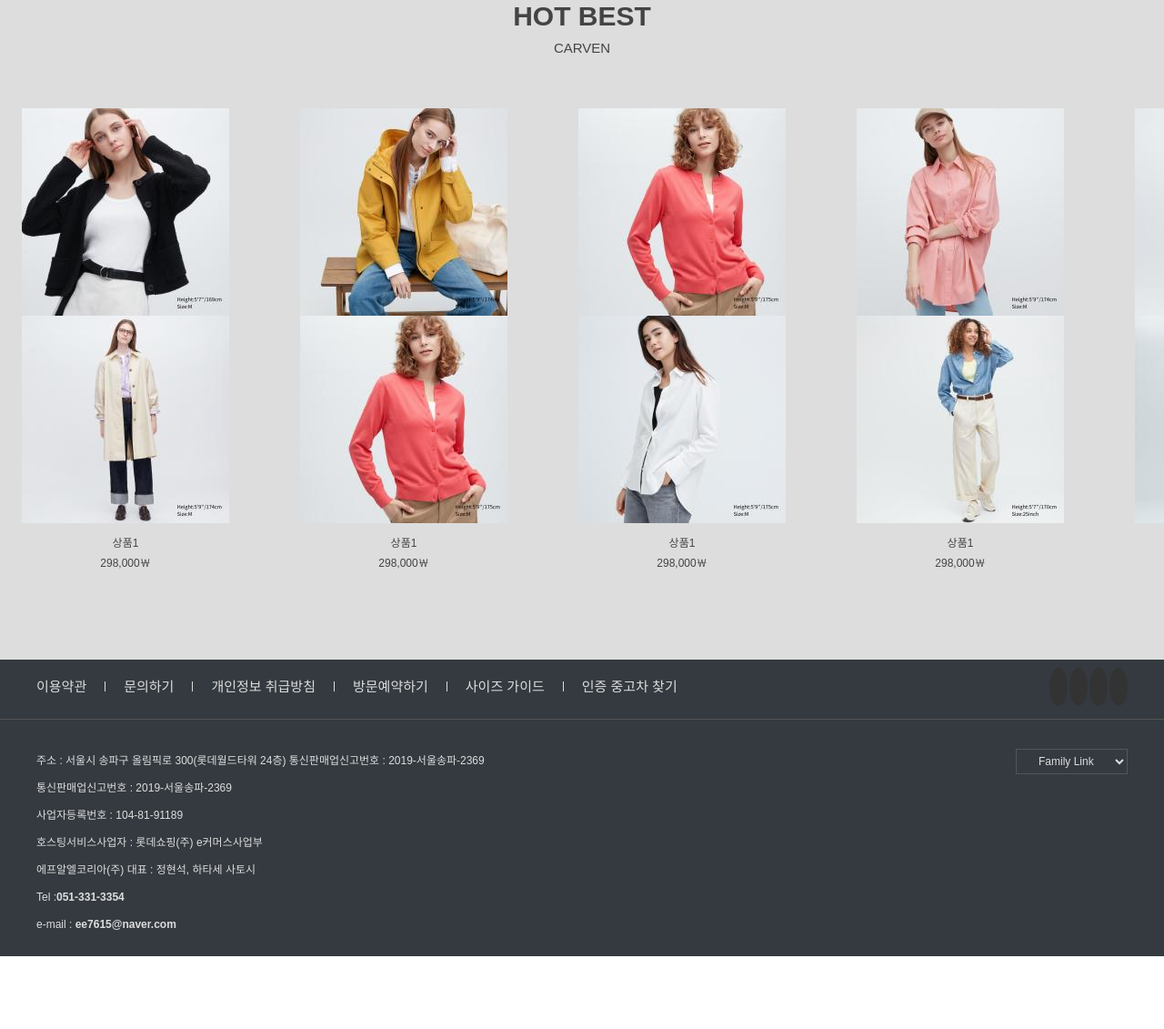
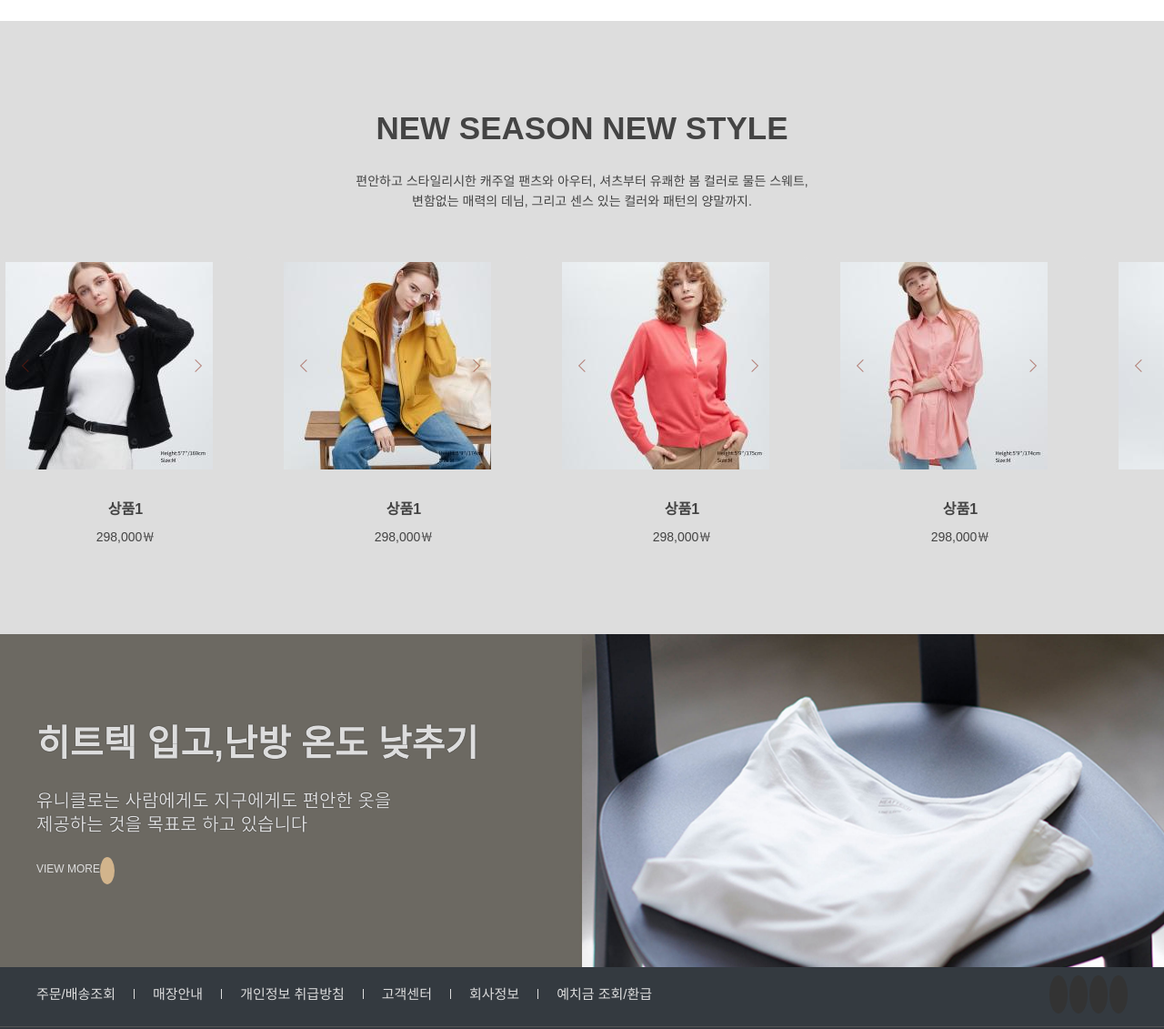
Before and after one commit to heayriwang/12week-portfolio, a plain HTML site: page index.html in a window 1280 px wide. Shown: the part 1598-2729 px from the top of the page at 91% size. Before the commit the page ends 2649 px from the top, so only its background shows below. Drawn offline with Linux system fonts and the light colour scheme; some icons are missing.

Commit message:
23.02.23

```diff
--- a/css/main.css
+++ b/css/main.css
@@ -83,6 +83,51 @@
     height: 170px;
 
 }
+
+
+
+/* right_Banner */
+.right_Banner {
+    position: fixed;
+    right: 0;
+    top: 50%;
+    transform: translate(100%, 0);
+    transition: 0.5s;
+    z-index: 999;
+
+}
+
+.right_Banner ul {
+    padding: 20px;
+    background: #fff;
+    line-height: 40px;
+}
+
+.right_Banner.on {
+    transform: translate(0, 0);
+}
+
+.right_Banner.on i {
+    transform: rotate(180deg);
+
+}
+
+.right_Banner button {
+    position: absolute;
+    top: 0;
+    left: 0;
+    display: flex;
+    flex-direction: column;
+    justify-content: flex-start;
+    transform: translate(-100%, 0);
+    background: tan;
+    border: none;
+    color: #fff;
+    padding: 15px;
+    text-align: center;
+    border-radius: 50% 0 0 50%;
+}
+
 
 
 
@@ -180,7 +225,7 @@
 #mainCustomer {
     position: relative;
     width: 1200px;
-    margin: 0 auto;
+    margin: 80px auto;
     background: #fff;
 }
 
@@ -201,7 +246,7 @@
 #mainCustomer h2 {
     font-size: 30px;
     font-weight: 700;
-    margin: 50px 0;
+    margin: 0 0 30px 0;
     text-align: center;
     text-transform: uppercase;
     /* text-transform: uppercase 모든언어를 대문자로 바꾸는것 */
@@ -219,7 +264,7 @@
 #mainCustomer p {
     font-size: 16px;
     font-weight: 500;
-    margin: 50px 0;
+    margin: 0 0 80px 0;
     text-align: center;
     text-transform: uppercase;
 }
@@ -227,6 +272,7 @@
 #mainCustomer .inner {
     display: flex;
     width: 100%;
+
 
 }
 
@@ -256,17 +302,18 @@
 }
 
 #mainContent h2 {
-    font-size: 30px;
+    font-size: 35px;
     font-weight: 700;
     text-align: center;
-    margin: 0 0 10px 0;
+    margin: 0 0 30px 0;
 }
 
 #mainContent p {
-    font-size: 15px;
-    font-weight: 300;
+    font-size: 14px;
+    font-weight: 500;
     text-align: center;
     margin: 0 0 40px 0;
+    line-height: 22px;
 }
 
 #mainContent .inner {
@@ -276,12 +323,16 @@
 
 #mainContent .id {
     text-align: center;
-    margin: 10px 0 0 0;
+    margin: 30px 0 0 0;
+    font-size: 16px;
+    font-weight: 700;
 }
 
 #mainContent .pri {
     text-align: center;
-    margin: 10px 0 0 0;
+    margin: 15px 0 0 0;
+    font-size: 14px;
+    font-weight: 500;
 }
 
 #mainContent .itm {
@@ -306,13 +357,73 @@
     border-radius: 5px;
 }
 
-.pro_slide .slick-arrow {}
+.pro_slide .slick-arrow {
+    position: absolute;
+    top: 50%;
+    z-index: 999;
+    font-size: 0;
+    background: transparent;
+    border: none;
+    outline: none;
+    width: 10px;
+    height: 10px;
+    border-top: 1px solid rgb(136, 31, 13, 0.5);
+    border-left: 1px solid rgb(136, 31, 13, 0.5);
+
+}
+
+.pro_slide .slick-prev {
+    transform: translate(0, -50%) rotate(-45deg);
+    left: 25px;
+}
+
+.pro_slide .slick-next {
+    transform: translate(0, -50%) rotate(135deg);
+    right: 55px;
+}
 
 
 
 
 
 
+
+/* main_Product */
+#main_Product {
+    padding: 100px 0;
+    background: url(../img/product.jpg) no-repeat fixed center center/cover;
+}
+
+#main_Product h2 {
+    font-size: 40px;
+    font-weight: 700;
+    color: #ddd;
+    margin: 0 0 30px 0;
+    text-shadow: 0 0 1px #000;
+}
+
+#main_Product p {
+    font-size: 20px;
+    font-weight: 400;
+    color: #ddd;
+    margin: 0 0 30px 0;
+    text-shadow: 0 0 1px #000;
+}
+
+#main_Product span {
+    color: #ddd;
+    vertical-align: 2px;
+    margin: 0 0 30px 0;
+
+}
+
+
+#main_Product i {
+    color: #ddd;
+    background: tan;
+    padding: 8px;
+    border-radius: 50%;
+}
 
 
 
@@ -344,6 +455,11 @@
     width: 1200px;
     margin: 0 auto;
 }
+
+/* #footer .inner .left .border a {
+    font-size: 55px;
+    color: tomato;
+} */
 
 #footer .top .left {
     font-size: 0;
@@ -379,6 +495,7 @@
     background: #333;
     border-radius: 50%;
     color: #ddd;
+    margin: 15px 0 0 0;
 }
 
 #footer .bottom {
--- a/index.html
+++ b/index.html
@@ -82,6 +82,30 @@
         </header>
 
 
+        <!-- right_Banner -->
+        <div class="right_Banner">
+            <ul>
+                <li><a href="">OUTER</a></li>
+                <li><a href="">TOP</a></li>
+                <li><a href="">BOTTOM</a></li>
+                <li><a href="">DRESS</a></li>
+                <li><a href="">SHOES</a></li>
+                <li><a href="">NOTICE</a></li>
+            </ul>
+            <button><i class="xi-angle-right"></i>MENU</button>
+        </div>
+
+
+
+
+
+
+
+
+
+
+
+
         <main>
             <!-- mainvisual -->
             <section id="mainvisual">
@@ -93,6 +117,16 @@
                 </div>
             </section>
 
+
+
+
+
+
+
+
+
+
+            <!-- mainCustomer -->
             <section id="mainCustomer">
                 <h2><span>uniqlo</span>쇼핑을 더 편리하게</h2>
                 <p>지금 유니클로 APP을 다운받고 더욱 편리한 쇼핑을 경험해 보세요!</p>
@@ -138,8 +172,9 @@
 
             <!-- mainContent -->
             <section id="mainContent">
-                <h2> HOT BEST </h2>
-                <P>CARVEN </P>
+                <h2> NEW SEASON NEW STYLE</h2>
+                <p>편안하고 스타일리시한 캐주얼 팬츠와 아우터, 셔츠부터 유쾌한 봄 컬러로 물든 스웨트,</br>
+                    변함없는 매력의 데님, 그리고 센스 있는 컬러와 패턴의 양말까지.</P>
                 <div class="inner pro_list">
                     <div class="itm">
                         <div class="box pro_slide">
@@ -212,14 +247,17 @@
 
 
 
-
-
-
-
-
-
-
-
+            <!-- main_Product -->
+            <section id="main_Product">
+                <div class="inner">
+                    <h2>히트텍 입고,난방 온도 낮추기</h2>
+                    <p>유니클로는 사람에게도 지구에게도 편안한 옷을</br>
+                        제공하는 것을 목표로 하고 있습니다
+                    </p>
+                    <span>VIEW MORE</span>
+                    <i class="xi-arrow-right"></i>
+                </div>
+            </section>
 
 
 
@@ -236,12 +274,12 @@
             <div class="top">
                 <div class="inner">
                     <ul class="left">
-                        <li><a href="">이용약관</a></li>
-                        <li><a href="">문의하기</a></li>
-                        <li><a href="">개인정보 취급방침</a></li>
-                        <li><a href="">방문예약하기</a></li>
-                        <li><a href="">사이즈 가이드</a></li>
-                        <li><a href="">인증 중고차 찾기</a></li>
+                        <li><a href="">주문/배송조회</a></li>
+                        <li><a href="">매장안내</a></li>
+                        <li class="border"><a href="">개인정보 취급방침</a></li>
+                        <li><a href="">고객센터</a></li>
+                        <li><a href="">회사정보</a></li>
+                        <li><a href="">예치금 조회/환급</a></li>
                     </ul>
                     <ul class="right">
                         <li><a href="https://www.instagram.com/"><i class="xi-instagram"></i></a></li>
--- a/js/main.js
+++ b/js/main.js
@@ -16,9 +16,19 @@ $(window).on('scroll', function () {
 
 
 $(function () {
+    // 메인슬라이드 부분
     $('.main_slide').slick({
         dots: true,
         autoplay: true,
+    });
+
+    // 상품 슬라이드 부분
+    $('.pro_slide').slick({
+
+    });
+
+
+    $('.right_Banner button').on('click', function () {
+        $('.right_Banner').toggleClass('on')
     })
-
 });
```
Also changed, not shown: img/product.jpg (added).
